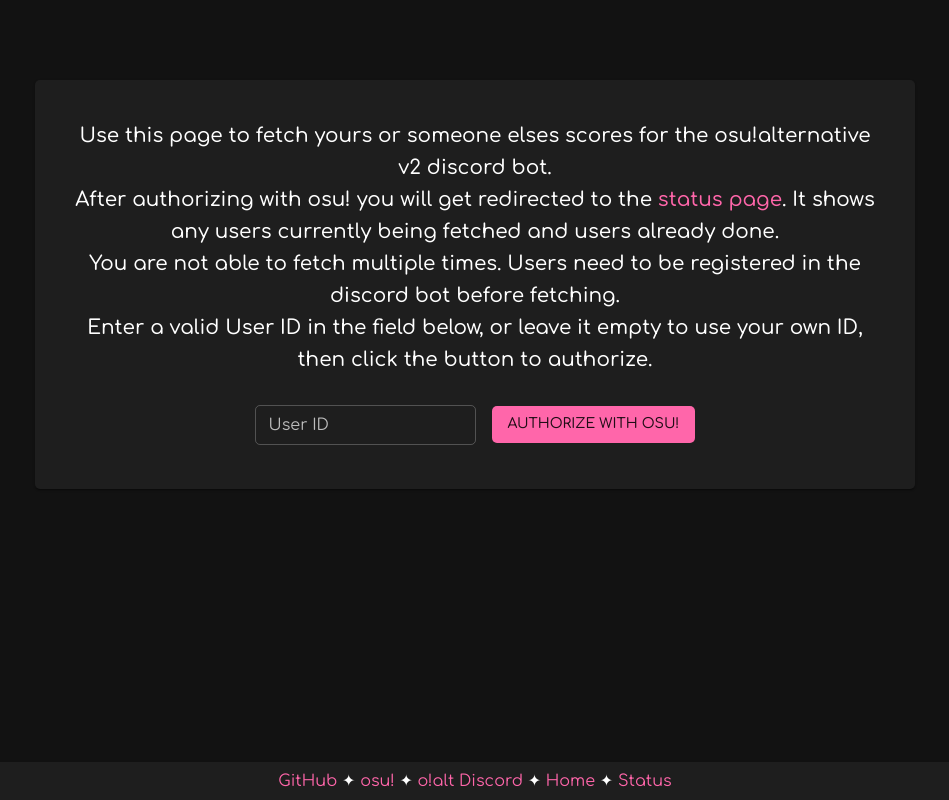
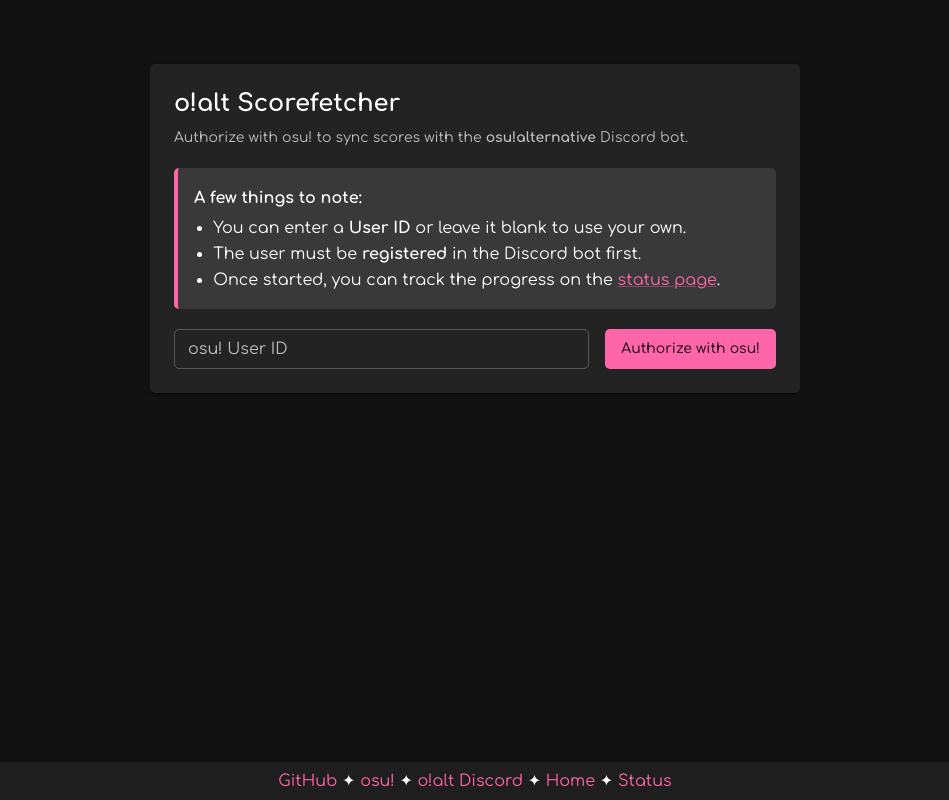
Before and after one commit to respektive/osualt-score-fetcher-server, a React (Create React App) app in the folder src/frontend/: page / in a window 1280 px wide. Shown: the whole page, without its empty margins (165-1114 px from the left). Built offline with nearby package versions, Linux system fonts and the light colour scheme; no server answers.

Commit message:
unfuck home page
status page next maybe

```diff
--- a/src/frontend/src/Home.js
+++ b/src/frontend/src/Home.js
@@ -1,10 +1,5 @@
 import React, { useState } from "react";
-import Grid from "@mui/material/Grid";
-import Paper from "@mui/material/Paper";
-import Typography from "@mui/material/Typography";
-import Button from "@mui/material/Button";
-import Link from "@mui/material/Link";
-import TextField from "@mui/material/TextField";
+import { Box, Stack, Paper, Typography, Button, Link, TextField } from "@mui/material";
 import Footer from "./Footer";
 
 const BASE_URL = process.env.REACT_APP_BASE_URL || "https://osualtv2.respektive.pw";
@@ -13,16 +8,25 @@
 export default function Home() {
     const [userId, setUserId] = useState("");
     const [error, setError] = useState(false);
+    const [helperText, setHelperText] = useState("");
 
     const handleUserIdChange = (e) => {
         const value = e.target.value;
         setUserId(value);
 
         // user id has to be a positive integer
-        if (value === "" || (/^\d+$/.test(value) && value <= 2147483647)) {
+        const isNumber = value === "" || /^\d+$/.test(value);
+        const isWithinRange = value === "" || parseInt(value) <= 2147483647;
+
+        if (!isNumber) {
+            setError(true);
+            setHelperText("Numbers only");
+        } else if (!isWithinRange) {
+            setError(true);
+            setHelperText("User ID is too large");
+        } else {
             setError(false);
-        } else {
-            setError(true);
+            setHelperText("");
         }
     };
 
@@ -34,60 +38,86 @@
 
     return (
         <>
-            <Grid container spacing={0} align="center" justify="center" direction="column">
-                <Grid item sx={{ pt: 10, pl: 25, pr: 25 }}>
-                    <Paper sx={{ padding: 5 }}>
-                        <Typography variant="h6">
-                            Use this page to fetch yours or someone elses scores for the osu!alternative v2 discord bot.
+            <Box display="flex" justifyContent="center" sx={{ mt: 8, px: 2 }}>
+                <Paper
+                    elevation={2}
+                    sx={{
+                        p: 3,
+                        maxWidth: 650,
+                        width: "100%",
+                        borderRadius: 1,
+                    }}
+                >
+                    <Stack spacing={2.5}>
+                        <Box>
+                            <Typography variant="h5" fontWeight="600" gutterBottom>
+                                o!alt Scorefetcher
                             </Typography>
+                            <Typography variant="body2" color="text.secondary">
+                                Authorize with osu! to sync scores with the{" "}
+                                <strong style={{ textWrap: "nowrap" }}>osu!alternative</strong> Discord bot.
+                            </Typography>
+                        </Box>
 
-                        <Typography variant="h6">
-                            After authorizing with osu! you will get redirected to the{" "}
-                            <Link href="/status" underline="hover">
+                        <Box
+                            sx={{
+                                bgcolor: "#ffffff1a",
+                                p: 2,
+                                borderRadius: 1,
+                                borderLeft: "4px solid",
+                                borderColor: "primary.main",
+                            }}
+                        >
+                            <Typography variant="subtitle1" fontWeight="bold" sx={{ mb: 0.5 }}>
+                                A few things to note:
+                            </Typography>
+                            <Typography variant="body1" component="div" sx={{ lineHeight: 1.6 }}>
+                                <ul style={{ margin: 0, paddingLeft: "1.2rem" }}>
+                                    <li>
+                                        You can enter a <strong>User ID</strong> or leave it blank to use your own.
+                                    </li>
+                                    <li>
+                                        The user must be <strong>registered</strong> in the Discord bot first.
+                                    </li>
+                                    <li>
+                                        Once started, you can track the progress on the{" "}
+                                        <Link href="/status" underline="always">
                                             status page
                                         </Link>
-                            . It shows any users currently being fetched and users already done.
+                                        .
+                                    </li>
+                                </ul>
                             </Typography>
+                        </Box>
 
-                        <Typography variant="h6">
-                            You are not able to fetch multiple times. Users need to be registered in the discord bot before
-                            fetching.
-                        </Typography>
-
-                        <Typography variant="h6">
-                            Enter a valid User ID in the field below, or leave it empty to use your own ID, then click the button
-                            to authorize.
-                        </Typography>
-
-                        <Grid container direction="row" justifyContent="center" alignItems="baseline" spacing={2}>
-                            <Grid item>
+                        <Stack direction="row" spacing={2}>
                             <TextField
-                                    label="User ID"
-                                    variant="outlined"
-                                    type="text"
-                                    margin="dense"
+                                label="osu! User ID"
+                                placeholder="e.g. 39828"
                                 size="small"
+                                sx={{ flexGrow: 1 }}
                                 value={userId}
                                 onChange={handleUserIdChange}
                                 error={error}
-                                    helperText={error ? "Invalid User ID" : ""}
-                                ></TextField>
-                            </Grid>
-                            <Grid item>
+                                helperText={error ? helperText : ""}
+                            />
                             <Button
                                 variant="contained"
-                                    disableElevation
+                                component="a"
                                 href={error ? "#" : fullUrl}
                                 disabled={error}
-                                    sx={{ mt: 3.8 }}
+                                sx={{
+                                    height: 40,
+                                    textTransform: "none",
+                                }}
+                                disableElevation
                             >
                                 Authorize with osu!
                             </Button>
-                            </Grid>
-                        </Grid>
+                        </Stack>
+                    </Stack>
                 </Paper>
-                </Grid>
-            </Grid>
+            </Box>
             <Footer />
         </>
     );
```
Lines whose indentation alone changed are shown as unchanged.
